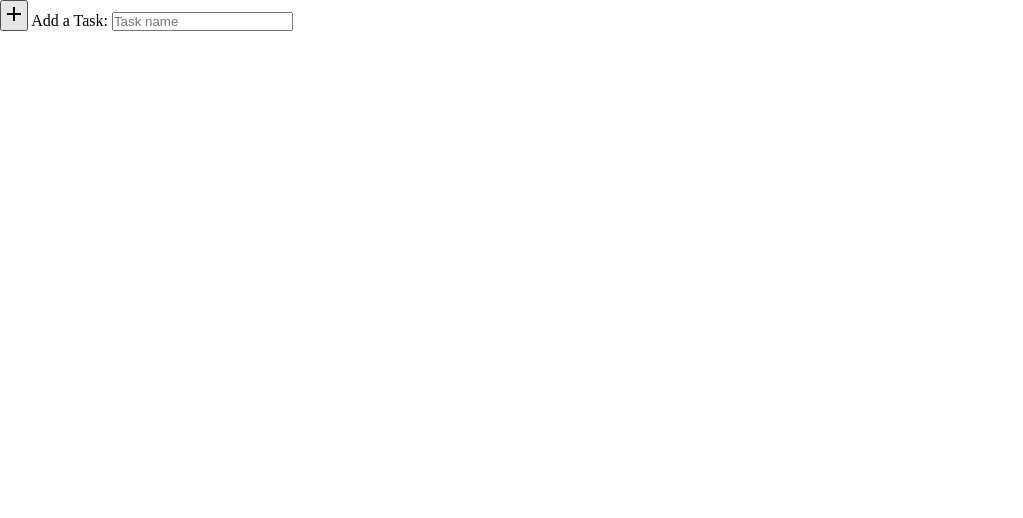
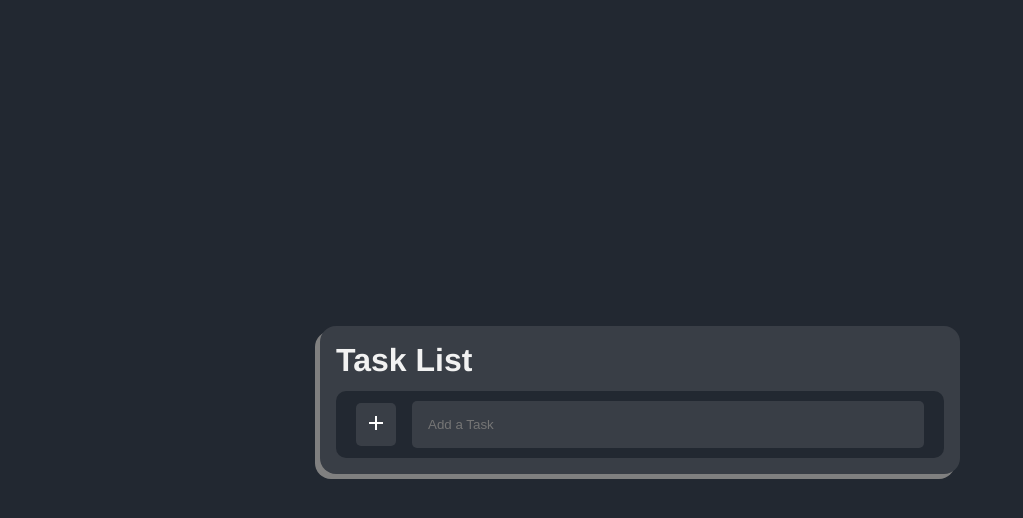
Before and after one commit to vzbel/to-do-list, a plain HTML site: page index.html in a window 1280 px wide. Shown: the whole page, without its empty margins (0-1023 px from the left). Drawn offline with nearby package versions, Linux system fonts and the light colour scheme.

Commit message:
Improve task list style

```diff
--- a/index.html
+++ b/index.html
@@ -11,16 +11,17 @@
     <title>To-Do List</title>
   </head>
   <body>
-  	<form onsubmit="return false;">
-		<button id="add-task-button">
-			<span class="material-symbols-outlined">add</span>
-		</button>
-		<label for="task-input">Add a Task: </label>
-		<input type="text" id="task-input" placeholder="Task name" autocomplete="off"/>
-	</form>
+    <main>
+      <h1>Task List</h1>
+    	<ul class="task-list"></ul>
 
-	<ul class="task-list">
-	</ul>
-	    <script src="./script.js"></script>
+      <form onsubmit="return false;" class="task-form">
+        <button id="add-task-button">
+          <span class="material-symbols-outlined">add</span>
+        </button>
+        <input type="text" id="task-input" placeholder="Add a Task" autocomplete="off"/>
+      </form>
+    </main>
+    <script src="./script.js"></script>
   </body>
 </html>
--- a/styles.css
+++ b/styles.css
@@ -1,13 +1,75 @@
+:root{
+	--dark-color: #222831;
+	--mid-dark-color: #393e46;
+	--light-color: #f2f2f2;
+}
+
 *{
 	box-sizing: border-box;
 	margin: 0;
 	padding: 0;
 }
 
-.task-container{
+body{
+	/*	Display content on center */
 	display: flex;
-	background: lightseagreen;
+	align-items: center;
+	height: 100vh;
+
+	background-color: var(--dark-color);
+	color: var(--light-color);
+	font-family: Helvetica, sans-serif;
+}
+
+main{
+	display: flex;
+	flex-direction: column;
+	gap: .4rem;
+	margin: 0 auto;
+	padding: 1rem;
+
+	background-color: var(--mid-dark-color);
+	box-shadow: -5px 5px grey;
+	border-radius: 1rem;
+
+	width: 40rem;
+}
+
+button{
+	padding: .5rem;
+	border-radius: 5px;
+	color: white;
+	cursor: pointer;
+	border-style: none;
+	background-color: var(--mid-dark-color);
+	transition: 1s ease-in-out;
+}
+
+button:hover{
+	background-color: var(--light-color);
+	color: var(--dark-color);
+}
+
+.task-container, .task-form{
+	display: flex;
+	align-items: center;
 	border-radius: 10px;
 	padding: 10px 20px;
-	gap: 2rem;
+
+	background-color: var(--dark-color);
+	gap: 1rem;
+	width: 100%;
 }
+
+#task-input{
+	border-style: none;
+	background-color: var(--mid-dark-color);
+	flex-grow: 1;
+	border-radius: 5px;
+	padding: 1rem;
+	color: white;
+}
+
+.task-form label{
+	font-weight: bold;
+}
```
